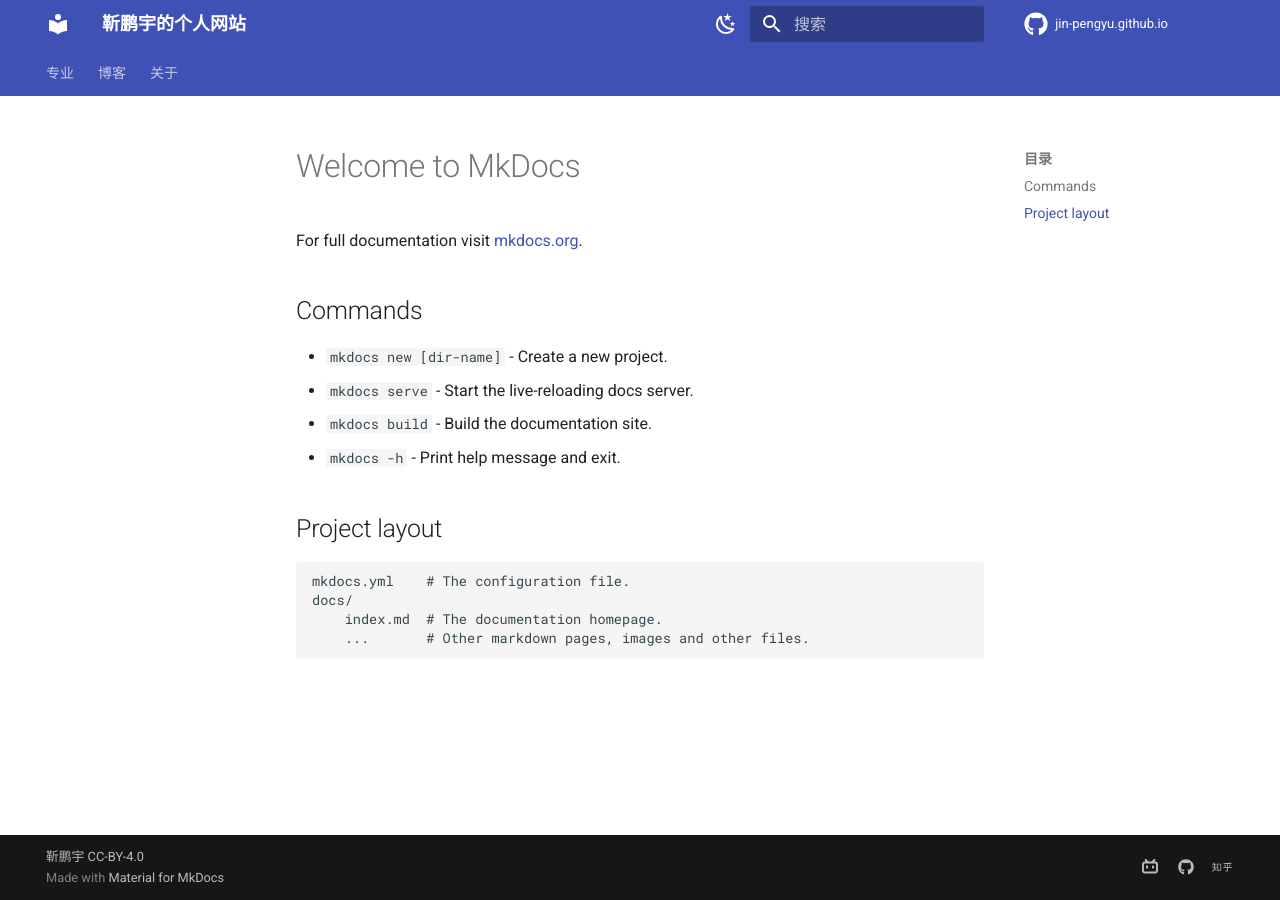
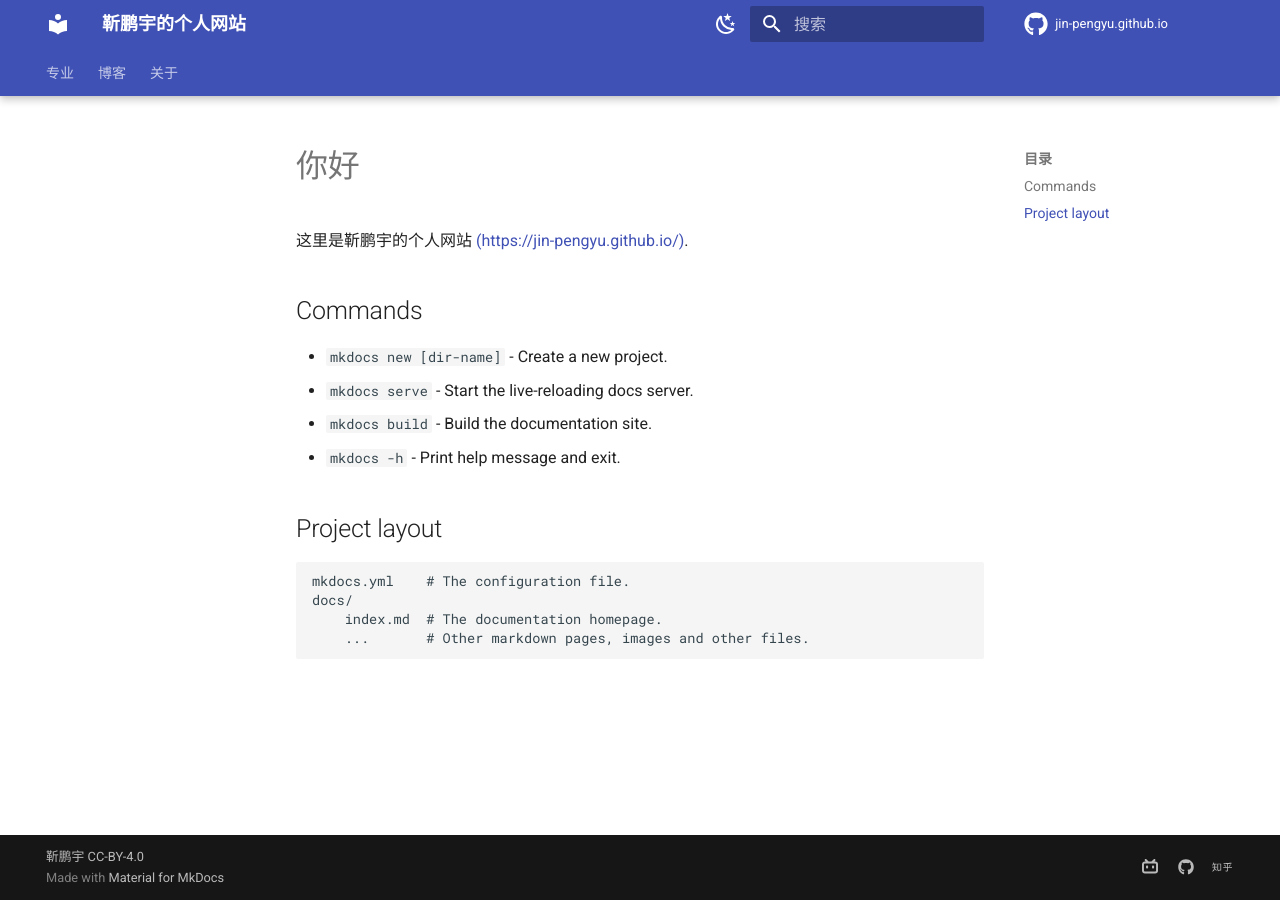
Before and after one commit to Pengyu-Jin/Pengyu-Jin.github.io, an MkDocs documentation site: the page built from docs/index.md, in a window 1280 px wide. Built offline with MkDocs 1.6.1 and Material for MkDocs 9.7.7, drawn with Linux system fonts in a browser that asks for light colours.

Commit message:
change style9

```diff
--- a/docs/index.md
+++ b/docs/index.md
@@ -1,13 +1,13 @@
-# Welcome to MkDocs
+# 你好
 
-For full documentation visit [mkdocs.org](https://www.mkdocs.org).
+这里是靳鹏宇的个人网站 [(https://jin-pengyu.github.io/)](https://jin-pengyu.github.io/).
 
 ## Commands
 
-* `mkdocs new [dir-name]` - Create a new project.
-* `mkdocs serve` - Start the live-reloading docs server.
-* `mkdocs build` - Build the documentation site.
-* `mkdocs -h` - Print help message and exit.
+- `mkdocs new [dir-name]` - Create a new project.
+- `mkdocs serve` - Start the live-reloading docs server.
+- `mkdocs build` - Build the documentation site.
+- `mkdocs -h` - Print help message and exit.
 
 ## Project layout
 
--- a/mkdocs.yml
+++ b/mkdocs.yml
@@ -37,6 +37,7 @@
         name: 切换至日间模式
   features:
     - navigation.tabs # 使用Tab来进行分类
+    - navigation.tabs.sticky # 粘性导航标签
     - navigation.top # 返回顶部的按钮 在上滑时出现
     - navigation.indexes # Tab会有一个index.md 而不是在打开Tab时打开第一篇文章
     # - navigation.expand # 打开Tab时左侧目录全部展开
```
